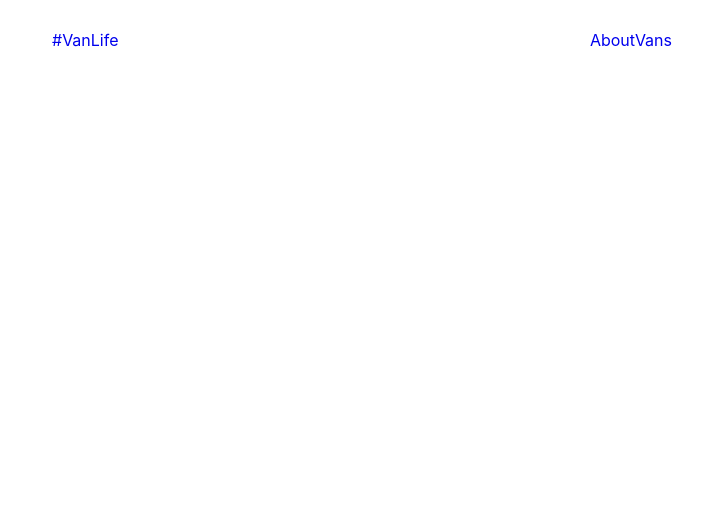
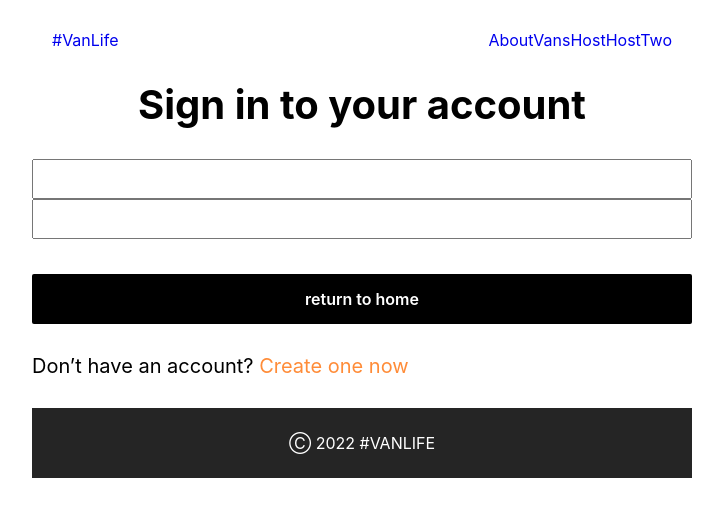
Before and after one commit to DUMBUDIANA/Kambuzuma-team-react, a React (Create React App) app: page /Host in a window 1280 px wide. Before the commit this address had no page. Shown: the top 516 px of the page, without its empty margins (278-1001 px from the left). Built offline with nearby package versions, Linux system fonts and the light colour scheme; a web font is replaced by a local one.

Commit message:
host pages

```diff
--- a/src/App.css
+++ b/src/App.css
@@ -77,6 +77,80 @@ body{
 }
 
 
-.nature{
-  font-size: large;
+/* host  */
+
+.link-HostTwo {
+  display: flex;
+  justify-content: center;
+  align-items: center;
+  background-color: #000;
+  text-align: center;
+  text-decoration: none;
+  color: white;
+  font-weight: 600;
+  margin-top: 35px;
+  padding: 15px 0px;
+  border-radius: 2px;
 }
+
+
+input{
+  width: 100%;
+  height: 40px;
+  bottom: 6px;
+}
+
+.foot {
+  background-color: #252525;
+  color: white;
+  padding: 25px 20px;
+  display: flex;
+  justify-content: center;
+  margin-top: 30px;
+
+}
+
+.host-one {
+  text-align: center;
+  margin-bottom: 30px;
+  text-align: center;
+  font-size: 40px;
+  font-weight: bolder;
+}
+
+.first-p-host{
+
+margin-top: 30PX;
+FONT-SIZE: 20PX;
+
+}
+
+.first-span-host{
+  color:#FF8C38
+}
+
+
+/* hosttwo */
+
+.text{
+   font-size: 45px;
+    width: 90%;
+    padding-top: 49px;
+    padding-left: 0;
+    padding-bottom: 20px;
+}
+
+
+.link-return {
+  display: flex;
+  justify-content: center;
+  align-items: center;
+  background-color: #FF8C38;
+  text-align: center;
+  text-decoration: none;
+  color: white;
+  font-weight: 600;
+  margin-top: 35px;
+  padding: 15px 0px;
+  border-radius: 2px;
+}
--- a/src/App.js
+++ b/src/App.js
@@ -5,6 +5,8 @@ import { BrowserRouter, Routes, Route, Link } from "react-router-dom";
 import Banner from "../src/pages/Banner";
 import About from "../src/pages/About";
 import Vans from "../src/pages/Vans";
+import HostTwo   from './pages/HostTwo';
+import Host   from './pages/Host';
 
 function App() {
   return (
@@ -16,12 +18,16 @@ function App() {
         <nav>
           <Link to="/About">About</Link>
           <Link to="/Vans">Vans</Link>
+          <Link to="/Host">Host</Link>
+          <Link to="/HostTwo">HostTwo</Link>
         </nav>
       </header>
       <Routes>
         <Route path="/" element={<Banner />} />
         <Route path="/About" element={<About />} />
         <Route path="/Vans" element={<Vans />} />
+        <Route path="/Host" element={<Host />} />
+        <Route path="/HostTwo" element={<HostTwo />} />
       </Routes>
     </BrowserRouter>
     </div>
--- a/src/pages/Host.js
+++ b/src/pages/Host.js
@@ -1,9 +1,23 @@
+import { Link } from "react-router-dom"
 import React from 'react'
 
 function Host() {
   return (
     <div className="host">
-      <h1>the host</h1>
+      <h1 className="host-one">Sign in to your account</h1>
+
+      <div className="form">
+      <input type="text" name='Eamil Address' />
+      <input type="text" name='Password' />
+      </div>
+
+      <Link to="HostTwo" className="link-HostTwo">return to home</Link>
+      <p className="first-p-host">Don’t have an account? <span className="first-span-host">Create one now</span></p>
+      <div className="foot">
+        <p>Ⓒ 2022 #VANLIFE</p>
+        </div>
+
+
     </div>
   )
 }
--- /dev/null
+++ b/src/pages/HostTwo.js
@@ -0,0 +1,22 @@
+import React from "react"
+import { Link } from "react-router-dom"
+
+export default function HostTwo() {
+    return (
+        <div>
+
+        <div className="HostTwo-container">
+        <div className="section-divide4">
+            <h1 className="text">Sorry, the page you were looking for was not found.</h1>
+            <Link to="HostTwo" className="link-return">return to home</Link>
+        </div>
+
+        </div>
+        <div className="foot">
+        <p>Ⓒ 2022 #VANLIFE</p>
+        </div>
+
+        </div>
+
+    )
+};
```
